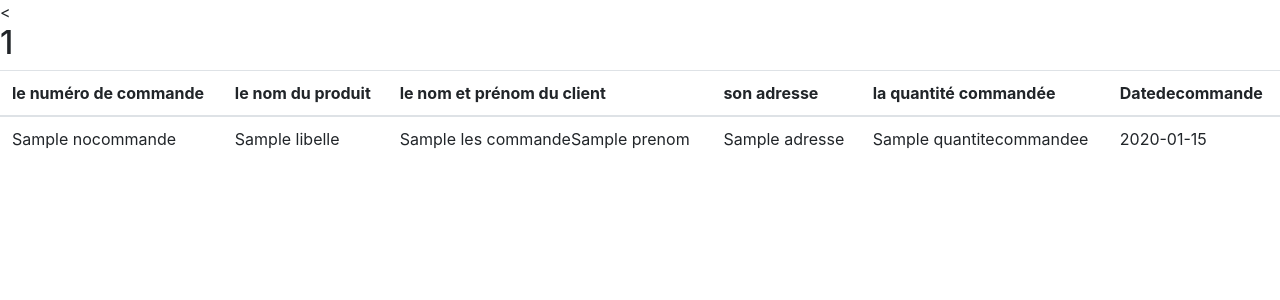
After one commit to foxhound234/sitemarchandv2, a CodeIgniter app: the page made by application/views/admin/afficherlescommande.php in a window 1280 px wide. The commit adds this page. Shown: the top 300 px of the page. Run offline with CodeIgniter, Linux system fonts and the light colour scheme; tables that the repository leaves empty or names only in its code hold one stand-in row (values such as "Sample post"); the template is opened without the code that fills it: most values are stand-ins (such as "Sample title", 1, 10 or a date in 2020).

Commit message:
listedescommandeV1

```diff
--- a/application/controllers/Admin.php
+++ b/application/controllers/Admin.php
@@ -52,8 +52,10 @@ class Admin extends CI_Controller {
    public function listerlesCommande()
    {
     $DonneesInjectees['TitreDeLaPage'] = 'listerlescommande';
-
-
+    $DonneesInjectees['LesCommandes']=$this->modeleCommande->afficherlescommande();
+    $this->load->view('templates/Entete');
+    $this->load->view('admin/afficherlescommande', $DonneesInjectees);
+    $this->load->view('templates/PiedDePage');
    }
 
 
--- a/application/models/modeleCommande.php
+++ b/application/models/modeleCommande.php
@@ -15,6 +15,17 @@ class modeleCommande extends CI_Model {
       return $this->db->insert('ligne',$donnesaInseres);
 
   }
+  public function afficherlescommande()
+  {
+   $requete="select commande.NOCOMMANDE,NOM,PRENOM,ADRESSE,DATECOMMANDE,QUANTITECOMMANDEE,LIBELLE
+   FROM client,commande,ligne,produit
+   WHERE client.noclient=commande.NOCLIENT
+   AND ligne.NOCOMMANDE=commande.NOCOMMANDE
+   AND ligne.NOPRODUIT=produit.NOPRODUIT
+   AND DATETRAITEMENT IS NULL";
+   $query = $this->db->query($requete);
+   return $query->result_array();
+  }
 }
 
 /* End of file ModelName.php */
--- /dev/null
+++ b/application/views/admin/afficherlescommande.php
@@ -0,0 +1,40 @@
+<<!DOCTYPE html>
+<html>
+<head>
+    <meta charset="utf-8" />
+    <meta http-equiv="X-UA-Compatible" content="IE=edge">
+    <title>Page Title</title>
+    <meta name="viewport" content="width=device-width, initial-scale=1">
+    <link rel="stylesheet" href="https://stackpath.bootstrapcdn.com/bootstrap/4.1.0/css/bootstrap.min.css">
+  <script src="https://stackpath.bootstrapcdn.com/bootstrap/4.1.0/js/bootstrap.min.js"></script>
+</head>
+<body>
+<?php echo form_open('Admin/listerlesCommande');?>
+<h2> <?php echo $TitreDeLaPage?> </h2>
+<div class="table-responsive">
+<table class="table">
+<thead>
+<tr>
+<th> le numéro de commande</th>
+<th> le nom du produit </th>
+<th> le nom et prénom du client </th>
+<th> son adresse </th>
+<th> la quantité commandée </th>
+<th> Datedecommande</th>
+</thead>
+<tbody>
+<?php foreach($LesCommandes as $unCommande):
+echo '<tr>
+<td>'.$unCommande['NOCOMMANDE'].'</td>
+<td>'.$unCommande['LIBELLE'].'</td>
+<td>'.$unCommande['NOM'] ,$unCommande['PRENOM'].'</td>
+<td>'.$unCommande['ADRESSE'].'</td>
+<td>'.$unCommande['QUANTITECOMMANDEE'].'</td>
+<td>'.$unCommande['DATECOMMANDE'].'</td>
+</tr>' ;
+endforeach?>
+</tbody
+</table>
+</div>
+</body>
+</html>
--- a/application/views/templates/entete.php
+++ b/application/views/templates/entete.php
@@ -12,6 +12,7 @@
 
     <?php if ($this->session->profil=='A') : ?>
        <a href="<?php echo site_url('Admin/ajouterunproduit') ?>">Ajouter un produit</a>&nbsp;&nbsp;
+       <a href="<?php echo site_url('Admin/listerlesCommande')?>">afficher les commande</a>&nbsp;&nbsp;
        <?php endif; ?>
        <?php if ($this->session->profil=='C') : ?>
        <a href="<?php echo site_url('Visiteur/afficherlesproduits') ?>">Lister les produits</a>&nbsp;&nbsp;
```
